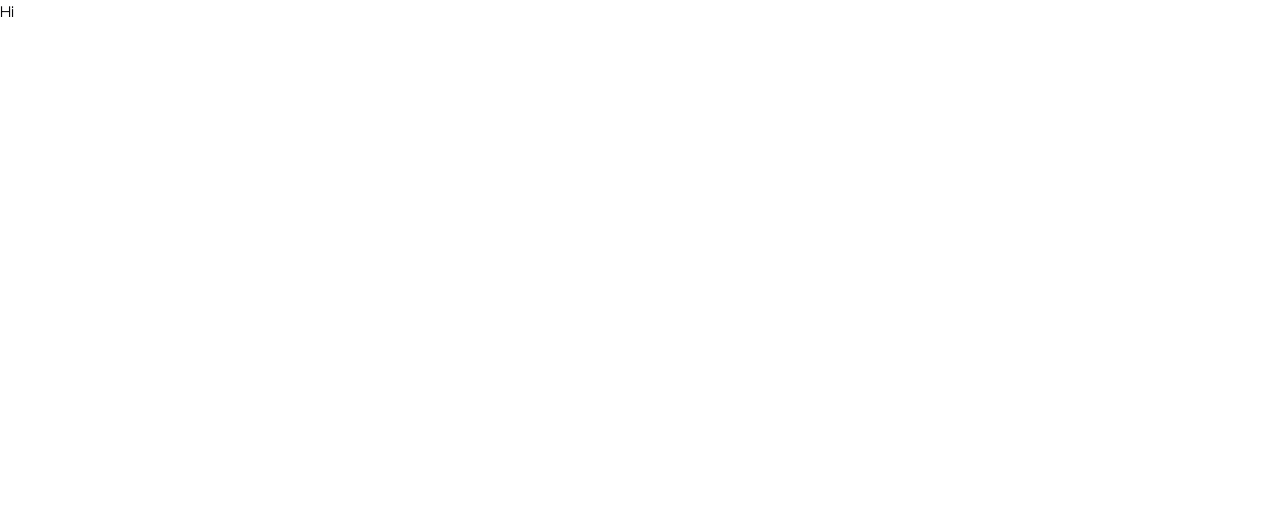
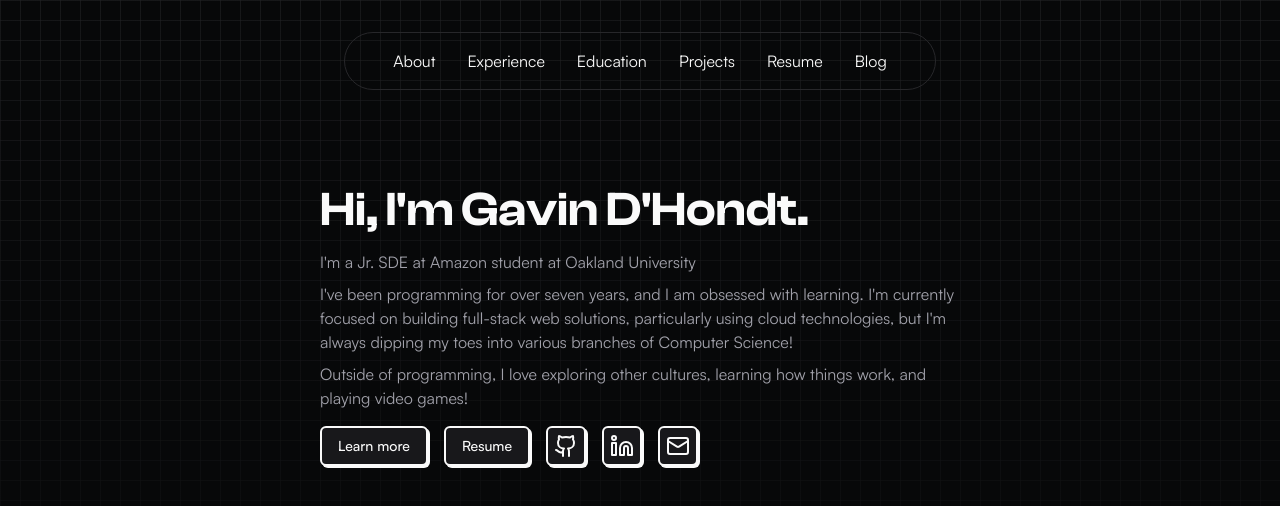
Before and after one commit to hari-vallabha-21k/portofilo, a Next.js app: page / in a window 1280 px wide. Shown: the top 506 px of the page. Built offline with nearby package versions, Linux system fonts and the light colour scheme.

Commit message:
skeleton out hero and navbar, basic grid background working

```diff
--- a/next.config.mjs
+++ b/next.config.mjs
@@ -1,9 +1,6 @@
 /** @type {import("next").NextConfig} */
 const config = {
-	output: "export",
-	eslint: {
-		ignoreDuringBuilds: true
-	}
+	output: "export"
 };
 
 export default config;
--- a/package.json
+++ b/package.json
@@ -3,19 +3,20 @@
 	"version": "0.1.0",
 	"private": true,
 	"scripts": {
-		"dev": "next dev --turbo",
+		"dev": "next dev",
 		"build": "next build",
 		"start": "next start",
 		"lint": "next lint",
 		"prepare": "husky"
 	},
 	"dependencies": {
+		"@radix-ui/react-slot": "^1.1.0",
 		"class-variance-authority": "^0.7.1",
 		"clsx": "^2.1.1",
-		"lucide-react": "^0.462.0",
 		"next": "14.2.18",
 		"react": "^18",
 		"react-dom": "^18",
+		"react-icons": "^5.3.0",
 		"tailwind-merge": "^2.5.5",
 		"tailwindcss-animate": "^1.0.7"
 	},
--- a/src/app/globals.css
+++ b/src/app/globals.css
@@ -28,61 +28,56 @@
 	.text-balance {
 		text-wrap: balance;
 	}
+
+	.bg-gridlines {
+		background:
+			linear-gradient(90deg, hsl(var(--line-color)) 1px, transparent 1px) 0 0 / var(--line-size) var(--line-size),
+			linear-gradient(hsl(var(--line-color)) 1px, transparent 1px) 0 0 / var(--line-size) var(--line-size);
+		mask: linear-gradient(0deg, transparent 0%, white);
+	}
 }
 
 @layer base {
+	* {
+		scroll-behavior: smooth;
+	}
+
 	:root {
-		--background: 0 0% 100%;
-		--foreground: 240 10% 3.9%;
-		--card: 0 0% 100%;
-		--card-foreground: 240 10% 3.9%;
-		--popover: 0 0% 100%;
-		--popover-foreground: 240 10% 3.9%;
-		--primary: 240 5.9% 10%;
-		--primary-foreground: 0 0% 98%;
-		--secondary: 240 4.8% 95.9%;
-		--secondary-foreground: 240 5.9% 10%;
-		--muted: 240 4.8% 95.9%;
-		--muted-foreground: 240 3.8% 46.1%;
-		--accent: 240 4.8% 95.9%;
-		--accent-foreground: 240 5.9% 10%;
-		--destructive: 0 84.2% 60.2%;
-		--destructive-foreground: 0 0% 98%;
-		--border: 240 5.9% 90%;
-		--input: 240 5.9% 90%;
-		--ring: 240 10% 3.9%;
-		--chart-1: 12 76% 61%;
-		--chart-2: 173 58% 39%;
-		--chart-3: 197 37% 24%;
-		--chart-4: 43 74% 66%;
-		--chart-5: 27 87% 67%;
-		--radius: 0.5rem;
-	}
-	.dark {
-		--background: 240 10% 3.9%;
+		--background: 200 14% 3%;
 		--foreground: 0 0% 98%;
-		--card: 240 10% 3.9%;
+
+		--card: 200 14% 3%;
 		--card-foreground: 0 0% 98%;
-		--popover: 240 10% 3.9%;
+
+		--popover: 200 14% 3%;
 		--popover-foreground: 0 0% 98%;
+
 		--primary: 0 0% 98%;
 		--primary-foreground: 240 5.9% 10%;
+
 		--secondary: 240 3.7% 15.9%;
 		--secondary-foreground: 0 0% 98%;
+
 		--muted: 240 3.7% 15.9%;
 		--muted-foreground: 240 5% 64.9%;
+
 		--accent: 240 3.7% 15.9%;
 		--accent-foreground: 0 0% 98%;
+
 		--destructive: 0 62.8% 30.6%;
 		--destructive-foreground: 0 0% 98%;
+
 		--border: 240 3.7% 15.9%;
 		--input: 240 3.7% 15.9%;
 		--ring: 240 4.9% 83.9%;
+
 		--chart-1: 220 70% 50%;
 		--chart-2: 160 60% 45%;
 		--chart-3: 30 80% 55%;
 		--chart-4: 280 65% 60%;
 		--chart-5: 340 75% 55%;
+
+		--radius: 0.5rem;
 	}
 }
 
--- a/src/app/page.tsx
+++ b/src/app/page.tsx
@@ -1,3 +1,15 @@
+import { GridBackground } from "@/components/graphics/GridBackground";
+import { HeroSection } from "@/views/Hero";
+import { Navbar } from "@/views/Navbar";
+
 export default function Home() {
-	return <p className="font-clash-display">Hi</p>;
+	return (
+		<main className="relative font-satoshi p-8">
+			<GridBackground className="absolute inset-0 w-screen h-screen" />
+
+			<Navbar />
+			<div className="my-24" />
+			<HeroSection />
+		</main>
+	);
 }
--- /dev/null
+++ b/src/components/graphics/GridBackground.tsx
@@ -0,0 +1,9 @@
+import { cn } from "@/lib/utils";
+
+interface GridBackgroundProps {
+	className?: string;
+}
+
+export function GridBackground({ className }: GridBackgroundProps) {
+	return <div className={cn("[--line-size:20px] [--line-color:var(--muted)/0.5] bg-gridlines -z-10", className)} />;
+}
--- /dev/null
+++ b/src/components/ui/Button.tsx
@@ -0,0 +1,46 @@
+import * as React from "react";
+import { Slot } from "@radix-ui/react-slot";
+import { cva, type VariantProps } from "class-variance-authority";
+
+import { cn } from "@/lib/utils";
+import clsx from "clsx";
+
+const buttonVariants = cva(
+	clsx(
+		"relative inline-flex items-center justify-center gap-2 whitespace-nowrap rounded-md text-sm font-medium ring-offset-background transition-colors",
+		"focus-visible:outline-none focus-visible:ring-2 focus-visible:ring-ring focus-visible:ring-offset-2",
+		"disabled:pointer-events-none disabled:opacity-50",
+		"[&_svg]:pointer-events-none [&_svg]:shrink-0"
+	),
+	{
+		variants: {
+			variant: {
+				default: clsx(
+					"bg-primary-foreground text-primary stroke-primary border-2 border-primary",
+					"before:content-[''] before:-z-10 before:absolute before:top-0 before:left-0 before:w-[calc(100%+0.25rem)] before:h-[calc(100%+0.25rem)] before:bg-primary before:rounded-md",
+					"hover:bg-primary hover:text-primary-foreground hover:stroke-primary-foreground"
+				)
+			},
+			size: {
+				default: "h-10 px-4 py-2",
+				sm: "h-9 rounded-md px-3",
+				lg: "h-11 rounded-md px-8",
+				icon: "h-10 w-10"
+			}
+		},
+		defaultVariants: {
+			variant: "default",
+			size: "default"
+		}
+	}
+);
+
+export interface ButtonProps extends React.ButtonHTMLAttributes<HTMLButtonElement>, VariantProps<typeof buttonVariants> {
+	asChild?: boolean;
+}
+
+export const Button = React.forwardRef<HTMLButtonElement, ButtonProps>(({ className, variant, size, asChild = false, ...props }, ref) => {
+	const Comp = asChild ? Slot : "button";
+	return <Comp className={cn(buttonVariants({ variant, size, className }))} ref={ref} {...props} />;
+});
+Button.displayName = "Button";
--- /dev/null
+++ b/src/views/Hero.tsx
@@ -0,0 +1,55 @@
+"use client";
+
+import { Button } from "@/components/ui/Button";
+import { IconContext } from "react-icons";
+import { LuGithub, LuLinkedin, LuMail } from "react-icons/lu";
+
+export function HeroSection() {
+	return (
+		<section id="hero" className="mx-auto max-w-[40rem]">
+			<h1 className="font-clash-display text-5xl font-semibold mb-4">Hi, I&apos;m Gavin D&apos;Hondt.</h1>
+
+			<div className="text-base text-muted-foreground mb-4">
+				<p className="mb-2">I&apos;m a Jr. SDE at Amazon student at Oakland University</p>
+				<p className="mb-2">
+					I&apos;ve been programming for over seven years, and I am obsessed with learning. I&apos;m currently focused on building full-stack web
+					solutions, particularly using cloud technologies, but I&apos;m always dipping my toes into various branches of Computer Science!
+				</p>
+				<p>Outside of programming, I love exploring other cultures, learning how things work, and playing video games!</p>
+			</div>
+
+			<div className="flex flex-col gap-4 xs:flex-row xs:items-center">
+				<div className="flex flex-row gap-4">
+					<Button asChild>
+						<a href="#experience">Learn more</a>
+					</Button>
+					<Button asChild>
+						<a href="/resume.pdf" target="_blank">
+							Resume
+						</a>
+					</Button>
+				</div>
+
+				<div className="flex flex-row gap-4">
+					<IconContext.Provider value={{ size: "1.5rem" }}>
+						<Button size="icon" asChild>
+							<a href="https://github.com/declspecl" target="_blank">
+								<LuGithub />
+							</a>
+						</Button>
+						<Button size="icon" asChild>
+							<a href="https://www.linkedin.com/in/gavindhondt/" target="_blank">
+								<LuLinkedin />
+							</a>
+						</Button>
+						<Button size="icon" asChild>
+							<a href="mailto:gavindhondt@hotmail.com">
+								<LuMail />
+							</a>
+						</Button>
+					</IconContext.Provider>
+				</div>
+			</div>
+		</section>
+	);
+}
--- /dev/null
+++ b/src/views/Navbar.tsx
@@ -0,0 +1,30 @@
+export function Navbar() {
+	return (
+		<nav className="mx-auto py-4 px-12 w-fit flex justify-center items-center gap-8 rounded-full border border-muted">
+			<NavbarLink href="#hero">About</NavbarLink>
+			<NavbarLink href="#experience">Experience</NavbarLink>
+			<NavbarLink href="#education">Education</NavbarLink>
+			<NavbarLink href="#projects">Projects</NavbarLink>
+			<NavbarLink href="/resume.pdf" openInNewTab>
+				Resume
+			</NavbarLink>
+			<NavbarLink href="https://blog.gavindhondt.com" openInNewTab>
+				Blog
+			</NavbarLink>
+		</nav>
+	);
+}
+
+interface NavbarLinkProps {
+	href: string;
+	openInNewTab?: boolean;
+	children: React.ReactNode;
+}
+
+function NavbarLink({ href, openInNewTab = false, children }: NavbarLinkProps) {
+	return (
+		<a href={href} target={openInNewTab ? "_blank" : "_self"} className="hover:underline">
+			{children}
+		</a>
+	);
+}
--- a/tailwind.config.ts
+++ b/tailwind.config.ts
@@ -2,7 +2,6 @@ import type { Config } from "tailwindcss";
 import tailwindcssAnimate from "tailwindcss-animate";
 
 const config: Config = {
-	darkMode: ["class"],
 	content: ["./src/**/*.tsx"],
 	theme: {
 		extend: {
@@ -56,6 +55,9 @@ const config: Config = {
 			fontFamily: {
 				"clash-display": "var(--font-clash-display)",
 				satoshi: "var(--font-satoshi)"
+			},
+			screens: {
+				xs: "440px"
 			}
 		}
 	},
```
Also changed, not shown: 1 other file (tests, documents, lock files or other folders).
